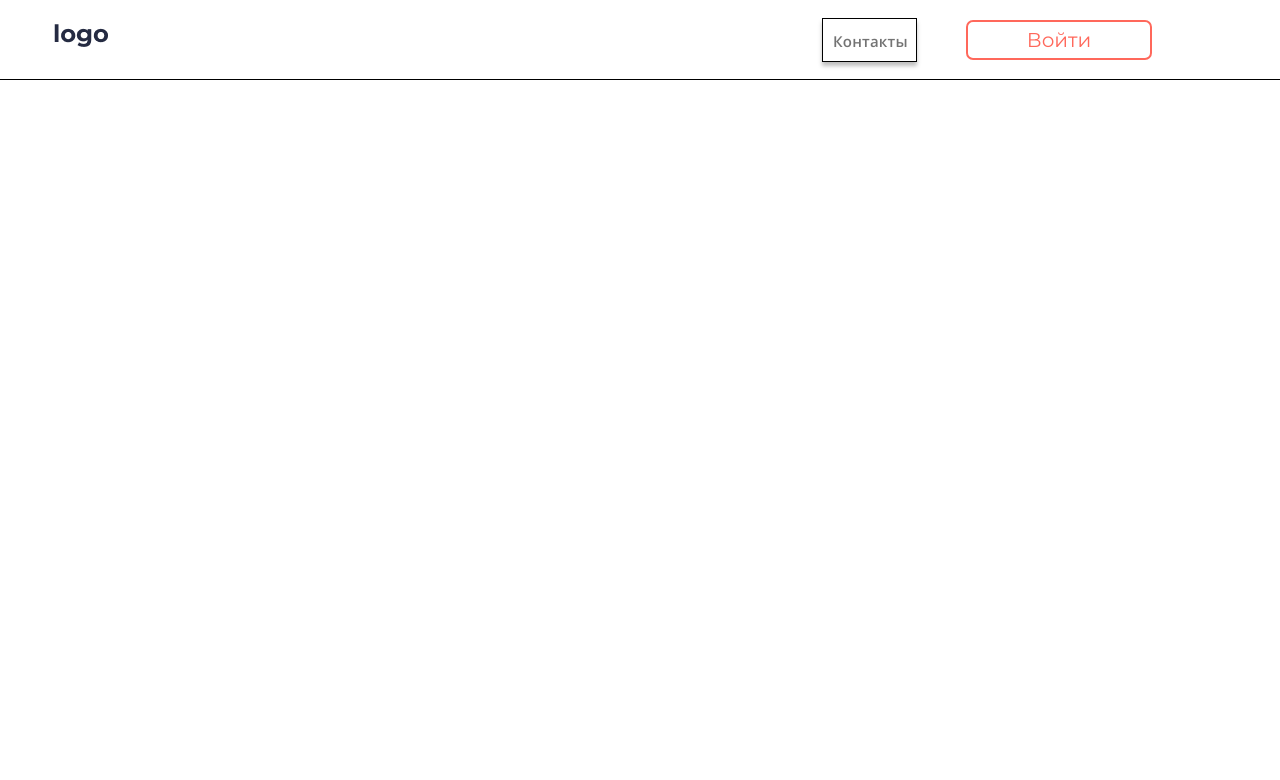
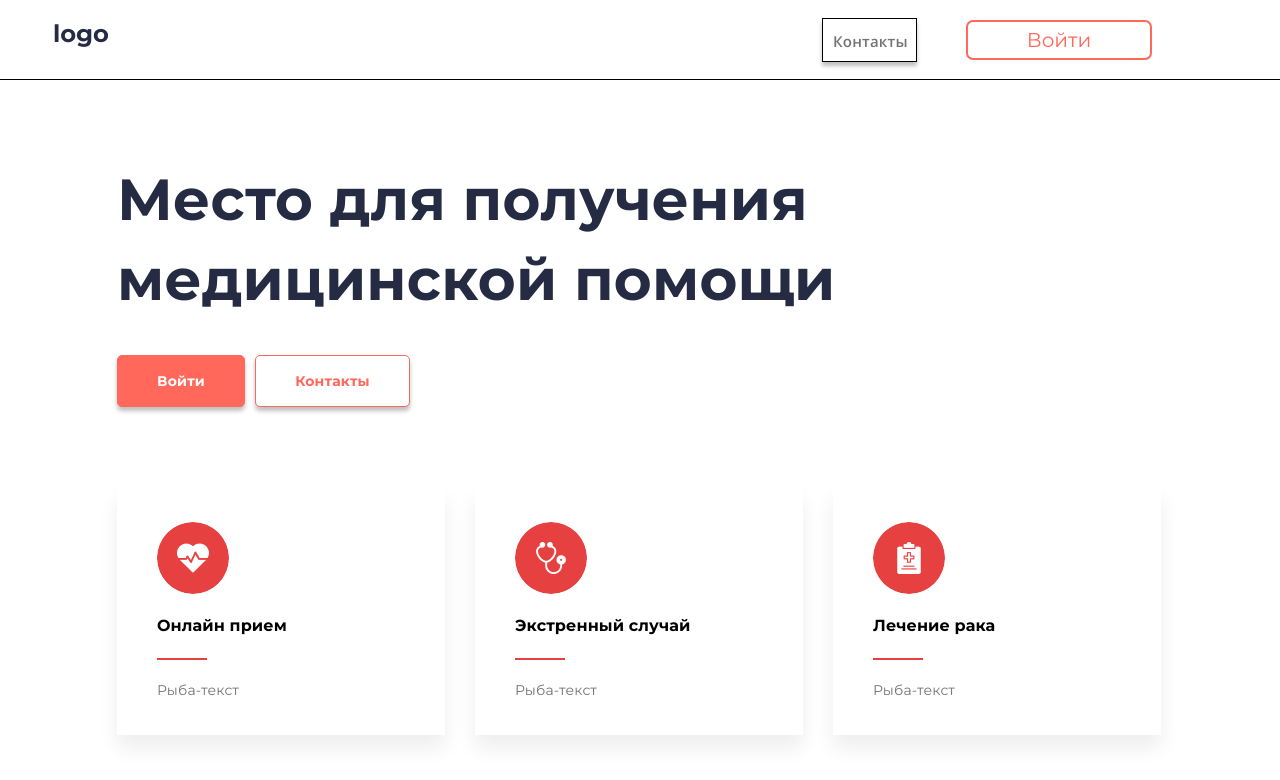
Before and after one commit to JBatsyus/Maket_test, a React (Create React App) app: page / in a window 1280 px wide. Shown: the top 780 px of the page. Built offline with nearby package versions, Linux system fonts and the light colour scheme.

Commit message:
fix: router

```diff
--- a/src/App.js
+++ b/src/App.js
@@ -16,6 +16,9 @@ function App() {
           <Route exact path="/user">
             <User />
           </Route>
+          <Route exact path="/">
+            <Main />
+          </Route>
         </Switch>
       </div>
     </Router>
--- a/src/index.js
+++ b/src/index.js
@@ -3,12 +3,9 @@ import ReactDOM from "react-dom";
 import "./index.css";
 import App from "./App";
 import reportWebVitals from "./reportWebVitals";
-import { BrowserRouter } from "react-router-dom";
 
 ReactDOM.render(
-  <BrowserRouter>
-    <App />
-  </BrowserRouter>,
+  <App />,
 
   document.getElementById("root"),
 );
```
